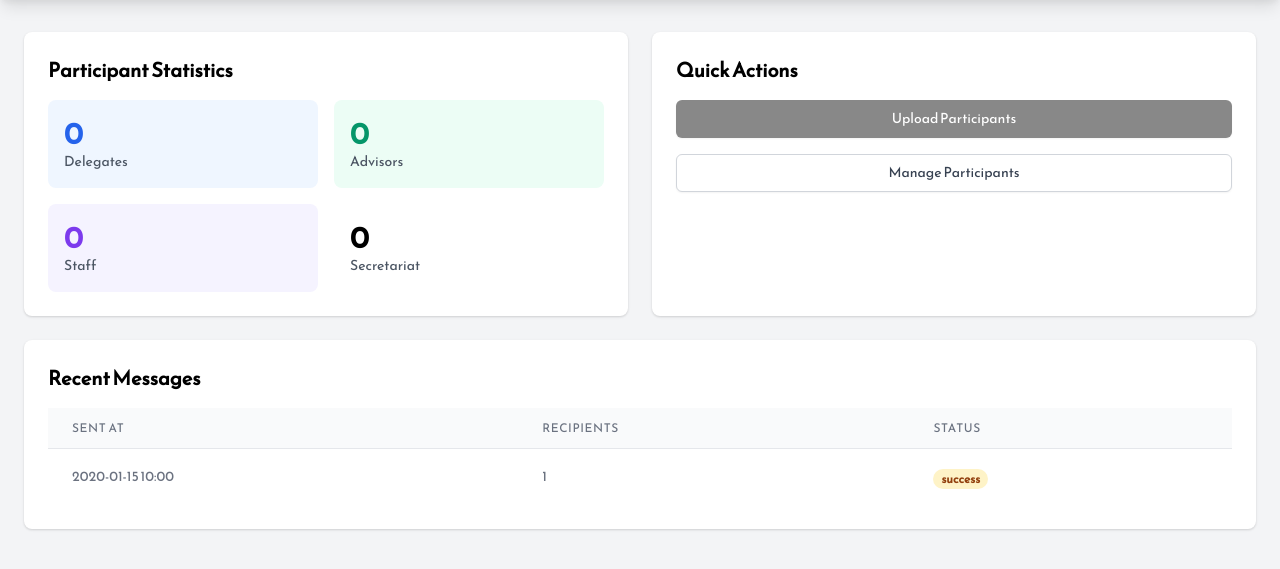
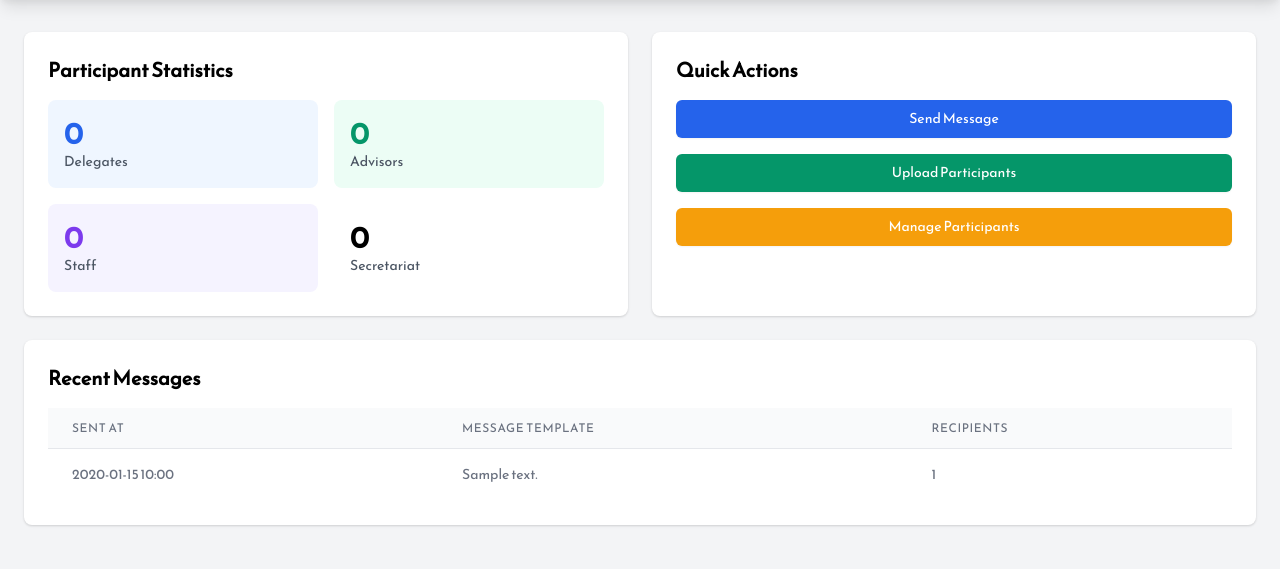
Before and after one commit to parthkotwal/munnorthwest_sms, a Flask app: page /dashboard in a window 1280 px wide. Shown: the part 56-625 px from the top of the page. Run offline with Flask 3, Linux system fonts and the light colour scheme; a user stored in the database is signed in; tables that the repository leaves empty hold one stand-in row (values such as "Sample post"); grey boxes marked "Sample" are stand-in pictures; some libraries are stand-ins or nearby versions.

Commit message:
integrated message template but have not tested sending messages

```diff
--- a/app.py
+++ b/app.py
@@ -5,8 +5,8 @@ from flask_migrate import Migrate
 from extensions import db
 from flask_wtf.csrf import CSRFProtect
 
+csrf = CSRFProtect()
 
-csrf = CSRFProtect()
 def create_app():
     app = Flask(__name__)
     app.config['SECRET_KEY'] = 'your_secret_key'
--- a/routes.py
+++ b/routes.py
@@ -1,16 +1,27 @@
-from flask import Blueprint, render_template, redirect, url_for, request, flash, jsonify
+from flask import Blueprint, render_template, redirect, url_for, request, flash, jsonify, Response
 from flask_login import LoginManager, login_user, login_required, logout_user, current_user
 from werkzeug.security import check_password_hash
 from models import Admin, Conference, Participant, Message, MessageRecipient
 from forms import LoginForm
 from extensions import db
+from io import TextIOWrapper
+from datetime import datetime
+from twilio.rest import Client
+from dotenv import load_dotenv
+import os
 import csv
-from io import TextIOWrapper
 import re
-from datetime import datetime
 
 routes = Blueprint('routes', __name__)
 
+load_dotenv(".env")
+twilio_client = Client(os.environ.get('TWILIO_ACCOUNT_SID'), os.environ.get('TWILIO_AUTH_TOKEN'))
+twilio_number:str = os.environ.get('TWILIO_PHONE_NUMBER')
+
+# Initialize the database with default conferences
+@routes.before_app_request
+def initialize_conferences():
+    Conference.init_default_conferences()
 
 @routes.route('/login', methods=['GET', 'POST'])
 def login():
@@ -338,7 +349,7 @@ def delete_participant(participant_id):
     db.session.commit()
     return jsonify({'status': 'success', 'message': 'Participant deleted'})
 
-def clean_phone_number(phone):
+def clean_phone_number(phone:str) -> str:
     """Clean and validate phone number"""
     phone = re.sub(r'\D', '', phone)
     if len(phone) == 10:
@@ -349,7 +360,94 @@ def clean_phone_number(phone):
         return phone
     return None
 
-# Initialize the database with default conferences
-@routes.before_app_request
-def initialize_conferences():
-    Conference.init_default_conferences()
+@routes.route('/send_message', methods=['GET', 'POST'])
+@login_required
+def send_message():
+    if not current_user.conference_id:
+        return jsonify({'success': False, 'message': 'No conference selected'}), 400
+
+    if request.method == 'GET':
+        return render_template('send_message.html', conference=current_user.conference)
+
+    data = request.get_json()
+    message_content = data.get('message', '').strip()
+    recipient_types = data.get('recipient_types', [])
+
+    if not message_content or not recipient_types:
+        return jsonify({'success': False, 'message': 'Message content and at least one recipient type are required'}), 400
+
+    valid_types = {'Delegate', 'Advisor', 'Staff', 'Secretariat'}
+    selected_types = set(recipient_types).intersection(valid_types)
+
+    if not selected_types:
+        return jsonify({'success': False, 'message': 'Invalid recipient types selected'}), 400
+
+    recipients = Participant.query.filter(
+        Participant.conference_id == current_user.conference_id,
+        Participant.participant_type.in_(list(selected_types))
+    ).all()
+
+    if not recipients:
+        return jsonify({'success': False, 'message': 'No recipients found for the selected categories'}), 400
+
+    sent_count = 0
+    failed_count = 0
+    errors = []
+
+    # Store message template once
+    message_entry = Message(
+        content=message_content,
+        sent_by=current_user.id,
+        recipient_count=len(recipients),
+        status='sent'
+    )
+    db.session.add(message_entry)
+    db.session.commit()
+
+    for recipient in recipients:
+        try:
+            personalized_message = message_content.format(
+                first_name=recipient.first_name,
+                last_name=recipient.last_name,
+                phone=recipient.phone,
+                participant_type=recipient.participant_type
+            )
+
+            response = send_sms_twilio(recipient.phone, personalized_message)
+
+            if response['status'] == 'sent':
+                message_recipient = MessageRecipient(
+                    message_id=message_entry.id,
+                    participant_id=recipient.id,
+                    status='sent',
+                    sent_at=datetime.now()
+                )
+                db.session.add(message_recipient)
+                sent_count += 1
+            else:
+                failed_count += 1
+                errors.append(f"Failed to send message to {recipient.first_name} {recipient.last_name}: {response['error']}")
+
+        except Exception as e:
+            failed_count += 1
+            errors.append(f"Error processing {recipient.first_name} {recipient.last_name}: {str(e)}")
+
+    db.session.commit()
+
+    return jsonify({
+        'success': True,
+        'message': f'Messages sent: {sent_count}, Failed: {failed_count}',
+        'errors': errors
+    })
+
+def send_sms_twilio(to:str, message:str):
+    """Send SMS using Twilio API."""
+    try:
+        message = twilio_client.messages.create(
+            from_=twilio_number,
+            to=to,
+            body=message
+        )
+        return {'status': 'sent', 'sid': message.sid}
+    except Exception as e:
+        return {'status': 'failed', 'error': str(e)}
--- a/templates/dashboard.html
+++ b/templates/dashboard.html
@@ -28,17 +28,27 @@
     <div class="bg-white rounded-lg shadow p-6">
         <h2 class="text-xl font-semibold mb-4">Quick Actions</h2>
         <div class="space-y-4">
+            <!-- Send Message Button -->
+            <a href="{{ url_for('routes.send_message') }}"
+            class="block w-full text-center py-2 px-4 border border-transparent rounded-md shadow-sm text-sm font-medium text-white bg-blue-600 hover:bg-blue-700">
+            Send Message
+            </a>
+
+            <!-- Upload Participants Button -->
             <a href="{{ url_for('routes.upload_participants') }}"
-               class="block w-full text-center py-2 px-4 border border-transparent rounded-md shadow-sm text-sm font-medium text-white conference-primary hover:opacity-90">
-                Upload Participants
+            class="block w-full text-center py-2 px-4 border border-transparent rounded-md shadow-sm text-sm font-medium text-white bg-green-600 hover:bg-green-700">
+            Upload Participants
             </a>
+
+            <!-- Manage Participants Button -->
             <a href="{{ url_for('routes.manage_participants') }}"
-               class="block w-full text-center py-2 px-4 border border-gray-300 rounded-md shadow-sm text-sm font-medium text-gray-700 bg-white hover:bg-gray-50">
-                Manage Participants
+            class="block w-full text-center py-2 px-4 border border-transparent rounded-md shadow-sm text-sm font-medium text-white bg-yellow-500 hover:bg-yellow-600">
+            Manage Participants
             </a>
         </div>
     </div>
 
+    <!-- Recent Messages Section -->
     <div class="md:col-span-2 bg-white rounded-lg shadow p-6">
         <h2 class="text-xl font-semibold mb-4">Recent Messages</h2>
         {% if recent_messages %}
@@ -50,10 +60,10 @@
                             Sent At
                         </th>
                         <th class="px-6 py-3 text-left text-xs font-medium text-gray-500 uppercase tracking-wider">
-                            Recipients
+                            Message Template
                         </th>
                         <th class="px-6 py-3 text-left text-xs font-medium text-gray-500 uppercase tracking-wider">
-                            Status
+                            Recipients
                         </th>
                     </tr>
                 </thead>
@@ -64,15 +74,10 @@
                             {{ message.sent_at.strftime('%Y-%m-%d %H:%M') }}
                         </td>
                         <td class="px-6 py-4 whitespace-nowrap text-sm text-gray-500">
-                            {{ message.recipient_count }}
+                            {{ message.content | truncate(50) }} <!-- Display truncated message template -->
                         </td>
-                        <td class="px-6 py-4 whitespace-nowrap">
-                            <span class="px-2 inline-flex text-xs leading-5 font-semibold rounded-full
-                                       {% if message.status == 'sent' %}bg-green-100 text-green-800
-                                       {% elif message.status == 'failed' %}bg-red-100 text-red-800
-                                       {% else %}bg-yellow-100 text-yellow-800{% endif %}">
-                                {{ message.status }}
-                            </span>
+                        <td class="px-6 py-4 whitespace-nowrap text-sm text-gray-500">
+                            {{ message.recipient_count }} <!-- Display the recipient count -->
                         </td>
                     </tr>
                     {% endfor %}
```
Also changed, not shown: templates/send_message.html (added, +59 -0 lines), 1 other file.
